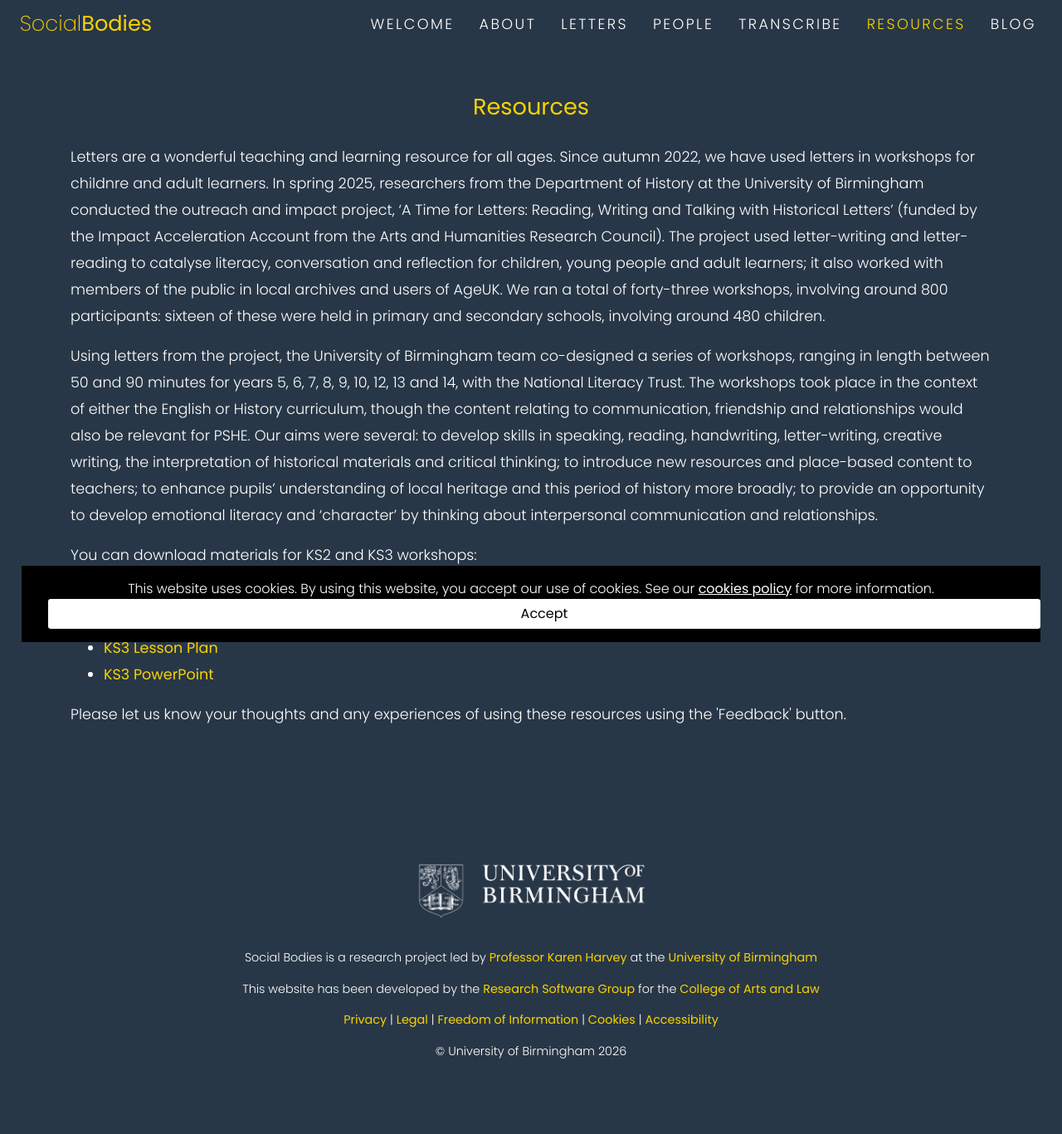
After one commit to bear-rsg/social-bodies, a Django app: page /resources/ in a window 1280 px wide. The commit adds this page. Shown: the whole page at 83% size. Run offline with Django 4.2, Linux system fonts and the light colour scheme; parts of the project's set-up code (start-up, migrations or seed data) failed here and were passed over.

Commit message:
added new resources page

```diff
--- a/django/core/templates/base.html
+++ b/django/core/templates/base.html
@@ -80,6 +80,10 @@
                     <li class="nav-item">
                         <a class="nav-link{% if "transcribe=1" in request.get_full_path or "/transcribe/" in request.get_full_path or "tab=transcription" in request.get_full_path %} active{% endif %}" href="{% url 'researchdata:letter-list' %}?transcribe=1">Transcribe</a>
                     </li>
+                    <!-- Resources -->
+                    <li class="nav-item">
+                        <a class="nav-link{% if "/resources/" in request.path %} active{% endif %}" href="{% url 'resources' %}">Resources</a>
+                    </li>
                     <!-- Blog -->
                     <li class="nav-item">
                         <a class="nav-link{% if "/blog/" in request.path %} active{% endif %}" href="{% url 'blog' %}">Blog</a>
--- /dev/null
+++ b/django/general/templates/general/resources.html
@@ -0,0 +1,28 @@
+{% extends "base.html" %}
+{% load static %}
+
+{% block main %}
+
+    <div class="container">
+        <h2>Resources</h2>
+        <p>
+            Letters are a wonderful teaching and learning resource for all ages. Since autumn 2022, we have used letters in workshops for childnre and adult learners. In spring 2025, researchers from the Department of History at the University of Birmingham conducted the outreach and impact project, ‘A Time for Letters: Reading, Writing and Talking with Historical Letters’ (funded by the Impact Acceleration Account from the Arts and Humanities Research Council). The project used letter-writing and letter-reading to catalyse literacy, conversation and reflection for children, young people and adult learners; it also worked with members of the public in local archives and users of AgeUK. We ran a total of forty-three workshops, involving around 800 participants: sixteen of these were held in primary and secondary schools, involving around 480 children.
+        </p>
+        <p>
+            Using letters from the project, the University of Birmingham team co-designed a series of workshops, ranging in length between 50 and 90 minutes for years 5, 6, 7, 8, 9, 10, 12, 13 and 14, with the National Literacy Trust. The workshops took place in the context of either the English or History curriculum, though the content relating to communication, friendship and relationships would also be relevant for PSHE. Our aims were several: to develop skills in speaking, reading, handwriting, letter-writing, creative writing, the interpretation of historical materials and critical thinking; to introduce new resources and place-based content to teachers; to enhance pupils’ understanding of local heritage and this period of history more broadly; to provide an opportunity to develop emotional literacy and ‘character’ by thinking about interpersonal communication and relationships.
+        </p>
+        <p>
+            You can download materials for KS2 and KS3 workshops:
+        </p>
+        <ul>
+            <li><a href="{% static 'documents/resources/KS2 Lesson Plan.pdf' %}" target="_blank">KS2 Lesson Plan</a></li>
+            <li><a href="{% static 'documents/resources/KS2 PowerPoint.pptx' %}" target="_blank">KS2 PowerPoint</a></li>
+            <li><a href="{% static 'documents/resources/KS3 Lesson Plan.pdf' %}" target="_blank">KS3 Lesson Plan</a></li>
+            <li><a href="{% static 'documents/resources/KS3 PowerPoint.pptx' %}" target="_blank">KS3 PowerPoint</a></li>
+        </ul>
+        <p>
+            Please let us know your thoughts and any experiences of using these resources using the 'Feedback' button.
+        </p>
+    </div>
+
+{% endblock %}
--- a/django/general/urls.py
+++ b/django/general/urls.py
@@ -4,6 +4,7 @@ from . import views
 urlpatterns = [
     path('', views.WelcomeTemplateView.as_view(), name='welcome'),
     path('about/', views.AboutTemplateView.as_view(), name='about'),
+    path('resources/', views.ResourcesTemplateView.as_view(), name='resources'),
     path('blog/', views.BlogTemplateView.as_view(), name='blog'),
     path('cookies/', views.CookiesTemplateView.as_view(), name='cookies'),
 ]
--- a/django/general/views.py
+++ b/django/general/views.py
@@ -15,6 +15,13 @@ class AboutTemplateView(TemplateView):
     template_name = 'general/about.html'
 
 
+class ResourcesTemplateView(TemplateView):
+    """
+    Class-based view to show the resources template
+    """
+    template_name = 'general/resources.html'
+
+
 class BlogTemplateView(TemplateView):
     """
     Class-based view to show the blog template
```
Also changed, not shown: 4 other files.
